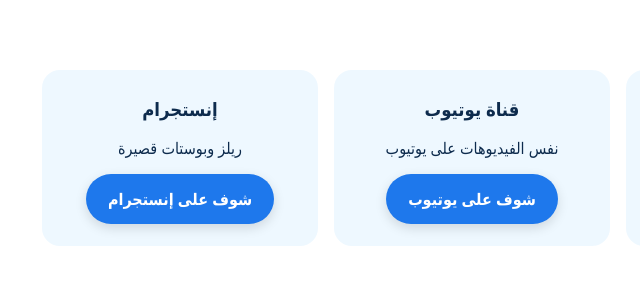
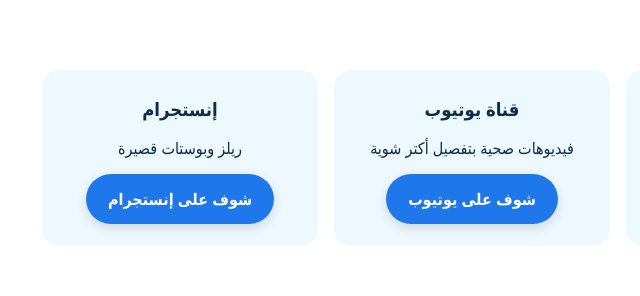
Before and after one commit to alihassan61397-lang/sehtak-fi-daqiqa, a plain HTML site: page index.html in a window 1280 px wide. Shown: the part 772-1068 px from the top of the page, 168-808 px from the left. Drawn offline with Linux system fonts and the light colour scheme.

Commit message:
Update index.html

```diff
--- a/index.html
+++ b/index.html
@@ -64,7 +64,7 @@ footer{text-align:center;color:#6b7f95;padding:26px;font-size:.9rem}
 <h2>آخر الفيديوهات</h2>
 <div class="cards">
 <div class="card"><b>فيديوهات تيك توك</b>أحدث النصايح الصحية أول بأول<br><a class="btn" href="https://www.tiktok.com/@sehtak.fi.da2e2a" target="_blank" rel="noopener">شوف على تيك توك</a></div>
-<div class="card"><b>قناة يوتيوب</b>نفس الفيديوهات على يوتيوب<br><a class="btn" href="https://www.youtube.com/@sehtakfidaqiqa" target="_blank" rel="noopener">شوف على يوتيوب</a></div>
+<div class="card"><b>قناة يوتيوب</b>فيديوهات صحية بتفصيل أكتر شوية<br><a class="btn" href="https://www.youtube.com/@sehtakfidaqiqa" target="_blank" rel="noopener">شوف على يوتيوب</a></div>
 <div class="card"><b>إنستجرام</b>ريلز وبوستات قصيرة<br><a class="btn" href="https://www.instagram.com/sehtak.fi.da2e2a" target="_blank" rel="noopener">شوف على إنستجرام</a></div>
 </div>
 </section>
```
